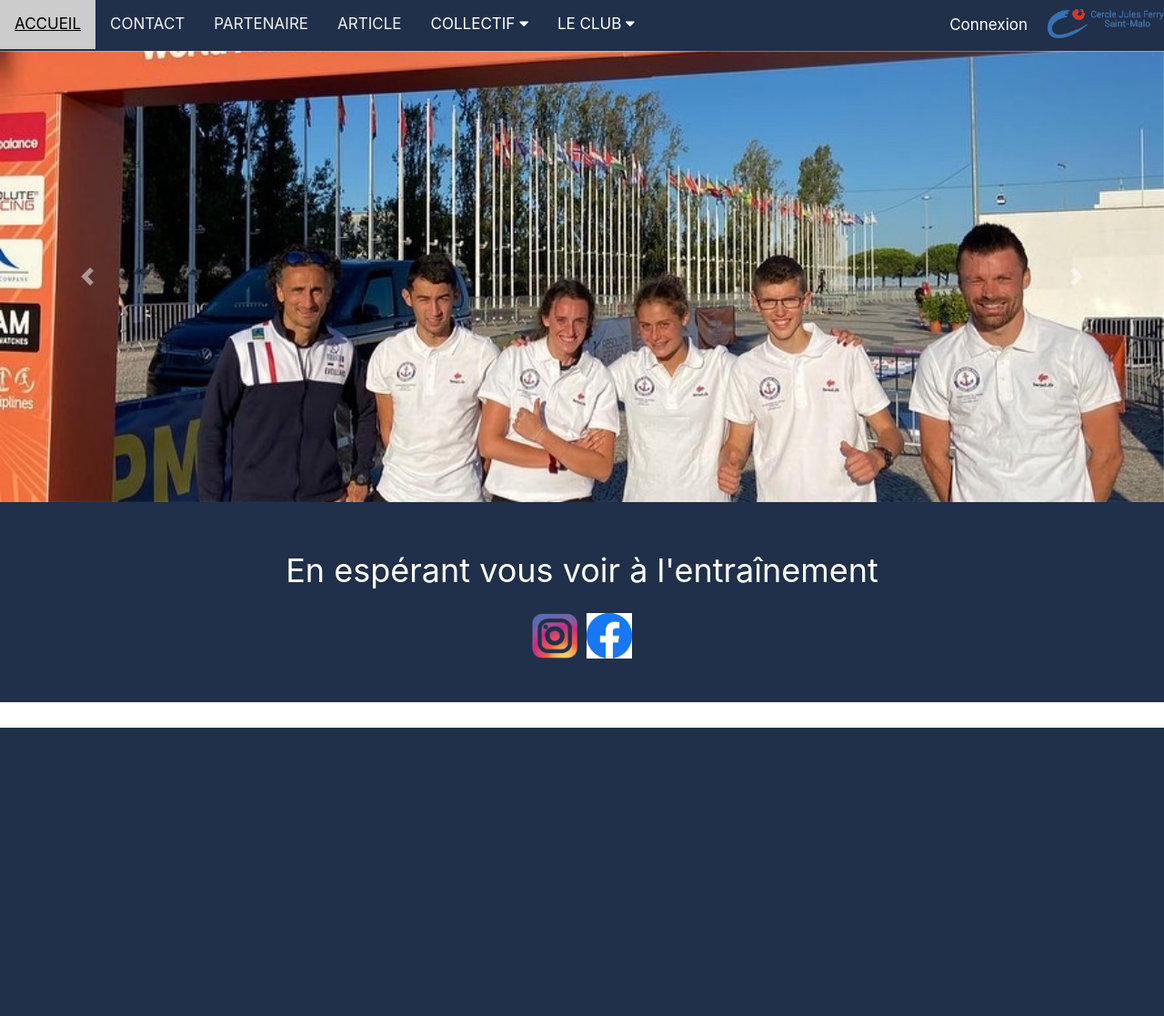
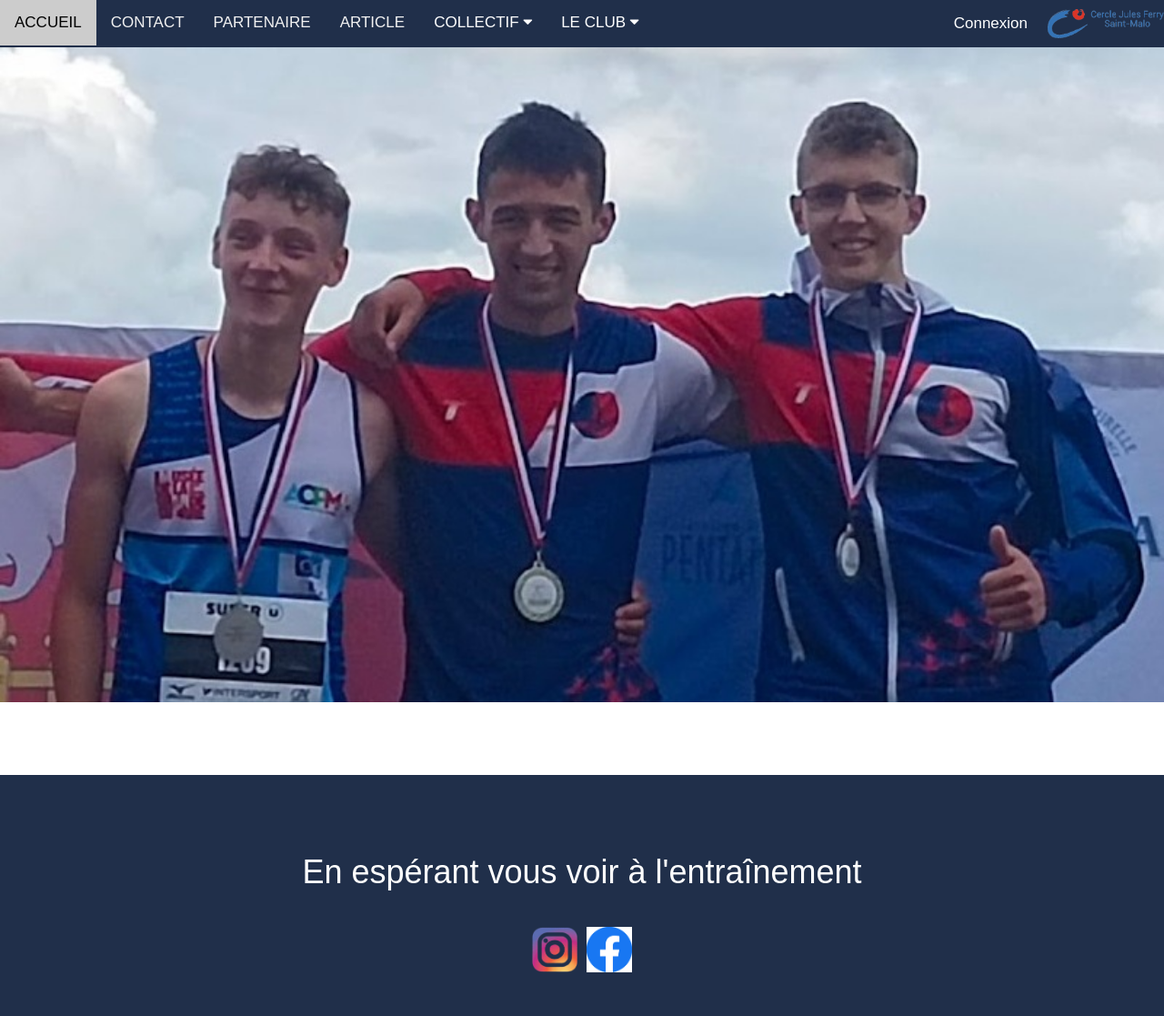
Before and after one commit to mathieucaudan/cjf_site, a PHP site: page /accueil.php in a window 1280 px wide. Shown: the whole page at 91% size. Before the commit the page ends 800 px from the top, so only its background shows below. Run offline with PHP 8.4, Linux system fonts and the light colour scheme.

Commit message:
fix slider

```diff
--- a/accueil.php
+++ b/accueil.php
@@ -2,76 +2,135 @@
   include 'fonction.php';
   entete();
   navbar();
+
   echo "<body>";
 ?>
 
-<!-- Carousel -->
-<div id="carouselExampleControls" class="carousel slide" data-ride="carousel" data-interval="3000">
-  <div class="carousel-inner">
-    <div class="carousel-item active">
-      <img class="d-block custom-img" src="image/lisbonne_wc.jpeg" alt="First slide">
+<div class="CSSgal">
+
+  <!-- Don't wrap targets in parent -->
+  <s id="s1"></s>
+  <s id="s2"></s>
+  <s id="s3"></s>
+
+
+  <div class="slider">
+    <div>
+      <img class="custom-img" src="image/lisbonne_wc.jpeg" alt="Image 1">
     </div>
-    <div class="carousel-item">
-      <img class="d-block custom-img" src="image/podium_indiv.jpg" alt="Second slide">
+    <div>
+      <img class="custom-img" src="image/podium_indiv.jpg" alt="Image 2">
     </div>
-    <div class="carousel-item">
-      <img class="d-block custom-img" src="image/podium_mixte.jpg" alt="Third slide">
+    <div>
+      <img class="custom-img" src="image/podium_mixte.jpg" alt="Image 3">
     </div>
   </div>
-  <a class="carousel-control-prev" href="#carouselExampleControls" role="button" data-slide="prev">
-    <span class="carousel-control-prev-icon" aria-hidden="true"></span>
-    <span class="sr-only">Previous</span>
-  </a>
-  <a class="carousel-control-next" href="#carouselExampleControls" role="button" data-slide="next">
-    <span class="carousel-control-next-icon" aria-hidden="true"></span>
-    <span class="sr-only">Next</span>
-  </a>
+
 </div>
 
 <style>
-  .custom-img {
-    width: 100%;
+*{box-sizing: border-box; -webkit-box-sizing: border-box; }
+html, body { height: 100%; }
+body { margin: 0; font: 16px/1.3 sans-serif; }
+
+.CSSgal {
+  position: relative;
+  overflow: hidden;
+  height: 100%; /* Or set a fixed height */
+}
+
+/* SLIDER */
+
+.CSSgal .slider {
   height: auto;
-    object-fit: cover;
+  white-space: nowrap;
+  font-size: 0;
+  transition: 0.8s;
+  width: 100%; /* Ajustez la largeur comme nécessaire */
+  display: flex;
 }
+
+/* SLIDES */
+
+.CSSgal .slider > * {
+  font-size: 1rem;
+  display: inline-block;
+  white-space: normal;
+  vertical-align: top;
+  /*height: 100%;*/
+  background: none 50% no-repeat;
+  background-size: cover;
+  flex: 0 0 100%; /* Chaque slide occupe 100% de la largeur du slider */
+  transition: transform 0.8s;
+}
+
+/* SLIDER ANIMATION POSITIONS */
+
+#s1:target ~ .slider {transform: translateX(0%); -webkit-transform: translateX(0%);}
+#s2:target ~ .slider {transform: translateX(-100%); -webkit-transform: translateX(-100%);}
+#s3:target ~ .slider {transform: translateX(-200%); -webkit-transform: translateX(-200%);}
+
+
+
+@keyframes slideAnimation {
+  0%, 100% {
+    transform: translateX(0%);
+  }
+  20% {
+    transform: translateX(0%);
+  }
+  40% {
+    transform: translateX(-100%);
+  }
+  60% {
+    transform: translateX(-100%);
+  }
+  80% {
+    transform: translateX(-200%);
+  }
+}
+
+.CSSgal .slider {
+  animation: slideAnimation 15s infinite; /* La valeur "15s" est la durée de l'animation, ajustez-la selon vos besoins */
+}
+
 </style>
 
-<script src="https://code.jquery.com/jquery-3.5.1.slim.min.js"></script>
-<script src="https://stackpath.bootstrapcdn.com/bootstrap/4.5.2/js/bootstrap.min.js"></script>
 
 <script>
+// Fonction pour ajuster la taille des images en fonction de la plus grande image
 // Fonction pour ajuster la taille des images en fonction de la plus petite image
 function adjustImageSizes() {
   const images = document.querySelectorAll('.custom-img');
-    const promises = [];
+  const windowWidth = window.innerWidth;
+
+  // Trouver la hauteur minimale à partir des dimensions de la plus petite image
+  let minHeight = Number.MAX_SAFE_INTEGER;
 
   images.forEach((image) => {
-      promises.push(loadImage(image.src));
-    });
+    const originalWidth = image.naturalWidth;
+    const originalHeight = image.naturalHeight;
+    const newWidth = windowWidth;
+    const newHeight = (originalHeight / originalWidth) * newWidth;
 
-    Promise.all(promises)
-      .then((loadedImages) => {
-        let minHeight = Number.MAX_SAFE_INTEGER;
-
-        loadedImages.forEach((img) => {
-          if (img.height < minHeight) {
-            minHeight = img.height;
+    if (newHeight < minHeight) {
+      minHeight = newHeight;
     }
   });
 
-        const windowWidth = window.innerWidth;
-        const ratio = loadedImages[0].width / loadedImages[0].height;
-        const newHeight = Math.min(minHeight, windowWidth / ratio);
+  // Ajuster toutes les images en fonction de la hauteur minimale
+  images.forEach((image) => {
+    const originalWidth = image.naturalWidth;
+    const originalHeight = image.naturalHeight;
+    const newWidth = windowWidth;
+    const newHeight = (originalHeight / originalWidth) * newWidth;
 
-        images.forEach((image) => {
-          image.style.width = '100%';
-          image.style.height = `${newHeight}px`;
-        });
-      })
-      .catch((error) => {
-        console.error('Error loading images:', error);
+    image.style.width = `${newWidth}px`;
+    image.style.height = `${minHeight}px`;
   });
 }
+
+
 
   // Fonction pour charger une image et retourner une promesse
   function loadImage(src) {
@@ -86,15 +145,9 @@
   // Appel initial pour ajuster les tailles d'images au chargement de la page
   window.addEventListener('load', adjustImageSizes);
 
-  // Appel pour ajuster les tailles d'images lors du redimensionnement de la fenêtre
+  // Appel pour ajuster les tailles d'images lors du redimensionnement de la fenÃªtre
   window.addEventListener('resize', adjustImageSizes);
 </script>
-
-
-
-
-
-
 
 
 <?php
--- a/fonction.php
+++ b/fonction.php
@@ -11,7 +11,6 @@ function entete(){
         <link rel='stylesheet' href='https://fonts.googleapis.com/css?family=Amatic+SC'>
         <link rel='stylesheet' href='https://cdnjs.cloudflare.com/ajax/libs/font-awesome/4.7.0/css/font-awesome.min.css'>
         <link rel='stylesheet' href='style/fonctionCss.css'> <!-- Ajout de la référence au fichier CSS -->
-        <link rel='stylesheet' href='https://stackpath.bootstrapcdn.com/bootstrap/4.5.2/css/bootstrap.min.css'>
         <script src='https://cdn.jsdelivr.net/npm/bootstrap@5.2.3/dist/js/bootstrap.bundle.min.js'></script>
 
      </head>";
```
Also changed, not shown: js/caroussel.js (added, +49 -0 lines), image/lisbonne_wc.jpeg, image/podium_indiv.jpg, image/podium_mixte.JPG. Lines whose indentation alone changed are shown as unchanged.
